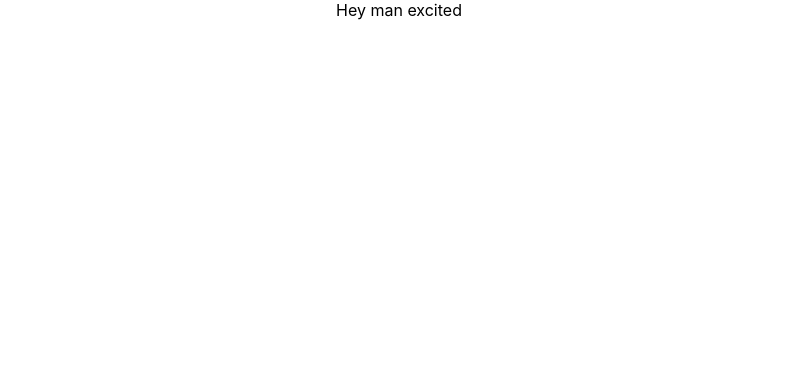
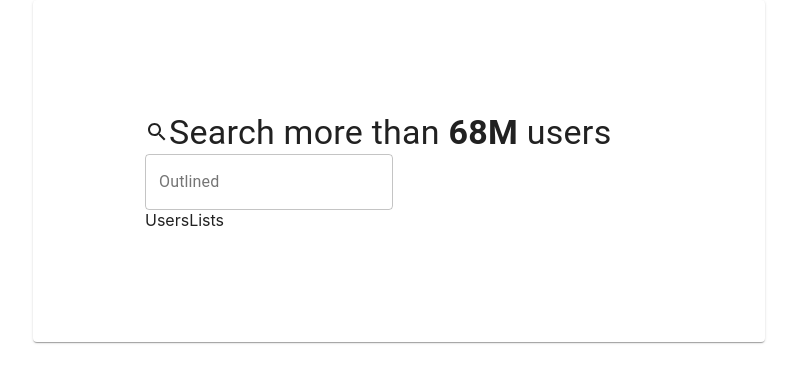
Before and after one commit to timluu105/thisdot, a React (Create React App) app: page / in a window 1280 px wide. Shown: the top 382 px of the page, without its empty margins (241-1038 px from the left). Built offline with nearby package versions, Linux system fonts and the light colour scheme.

Commit message:
Work on SearhBar Component

```diff
--- a/src/App.js
+++ b/src/App.js
@@ -1,9 +1,34 @@
 import React from "react";
-import SearchIcon from "@material-ui/icons/Search";
+import UserLists from "./components/UserLists";
+import SearchBar from "./components/SearchBar";
+import { Paper, Box } from "@material-ui/core";
+import { makeStyles } from "@material-ui/core/styles";
 import "./App.css";
 
+const useStyles = makeStyles((theme) => ({
+	root: {
+		flexGrow: 1,
+	},
+	paper: {
+		padding: theme.spacing(2),
+		margin: "auto",
+		maxWidth: 700,
+	},
+}));
+
 const App = () => {
-	return <div className="App">Hey man excited</div>;
+	const classes = useStyles();
+
+	return (
+		<div className={classes.root}>
+			<Paper className={classes.paper}>
+				<Box m={12}>
+					<SearchBar />
+					<UserLists />
+				</Box>
+			</Paper>
+		</div>
+	);
 };
 
 export default App;
--- /dev/null
+++ b/src/components/SearchBar/SearchBar.js
@@ -0,0 +1,27 @@
+import React from "react";
+import { Typography, TextField } from "@material-ui/core";
+import SearchIcon from "@material-ui/icons/Search";
+import { makeStyles } from "@material-ui/core/styles";
+
+const useStyles = makeStyles({
+	root: {
+		flexGrow: 1,
+	},
+});
+
+const SearchBar = () => {
+	const classes = useStyles();
+
+	return (
+		<div className={classes.root}>
+			<Typography variant="h4" component="h5">
+				{" "}
+				<SearchIcon />
+				Search more than <b>68M</b> users
+			</Typography>
+			<TextField id="outlined-basic" label="Outlined" variant="outlined" />
+		</div>
+	);
+};
+
+export default SearchBar;
--- /dev/null
+++ b/src/components/SearchBar/index.js
@@ -0,0 +1,3 @@
+import SearchBar from "./SearchBar";
+
+export default SearchBar;
--- /dev/null
+++ b/src/components/UserLists/UserLists.js
@@ -0,0 +1,7 @@
+import React from "react";
+
+const UserLists = () => {
+	return <>UsersLists</>;
+};
+
+export default UserLists;
--- /dev/null
+++ b/src/components/UserLists/index.js
@@ -0,0 +1,3 @@
+import UserLists from "./UserLists";
+
+export default UserLists;
--- a/src/index.js
+++ b/src/index.js
@@ -5,11 +5,12 @@ import App from "./App";
 import reportWebVitals from "./reportWebVitals";
 import ContextProvider from "./context";
 import { ThemeProvider } from "@material-ui/core";
+import theme from "./utils/constants/theme";
 
 const Main = () => {
 	return (
 		<ContextProvider>
-			<ThemeProvider>
+			<ThemeProvider theme={theme}>
 				<App />
 			</ThemeProvider>
 		</ContextProvider>
--- /dev/null
+++ b/src/utils/constants/theme.js
@@ -0,0 +1,21 @@
+import { createMuiTheme } from "@material-ui/core/styles";
+import red from "@material-ui/core/colors/red";
+
+const theme = createMuiTheme({
+	palette: {
+		primary: {
+			main: "#1976d2",
+		},
+		secondary: {
+			main: "#19857b",
+		},
+		error: {
+			main: red.A400,
+		},
+		background: {
+			default: "#fff",
+		},
+	},
+});
+
+export default theme;
```
